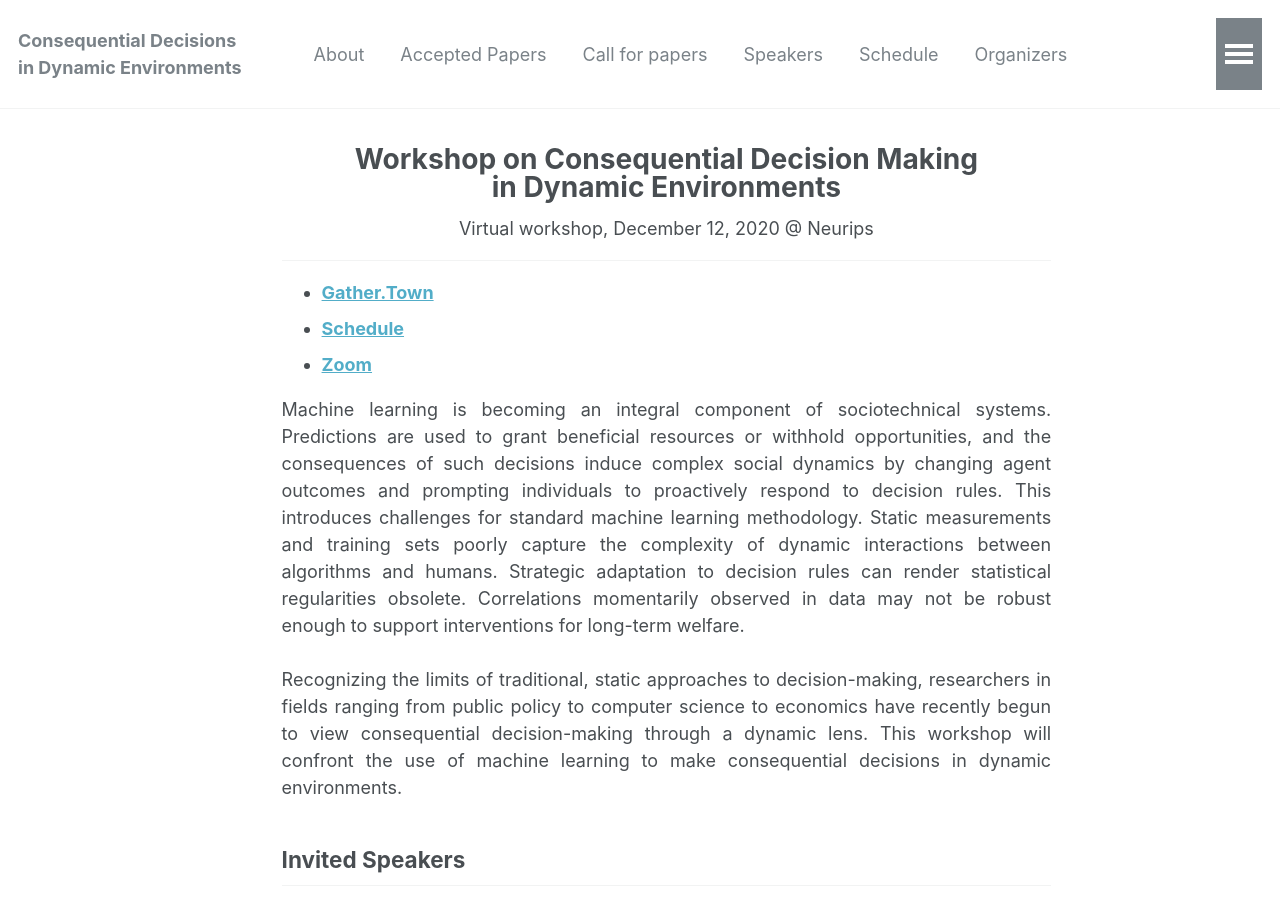
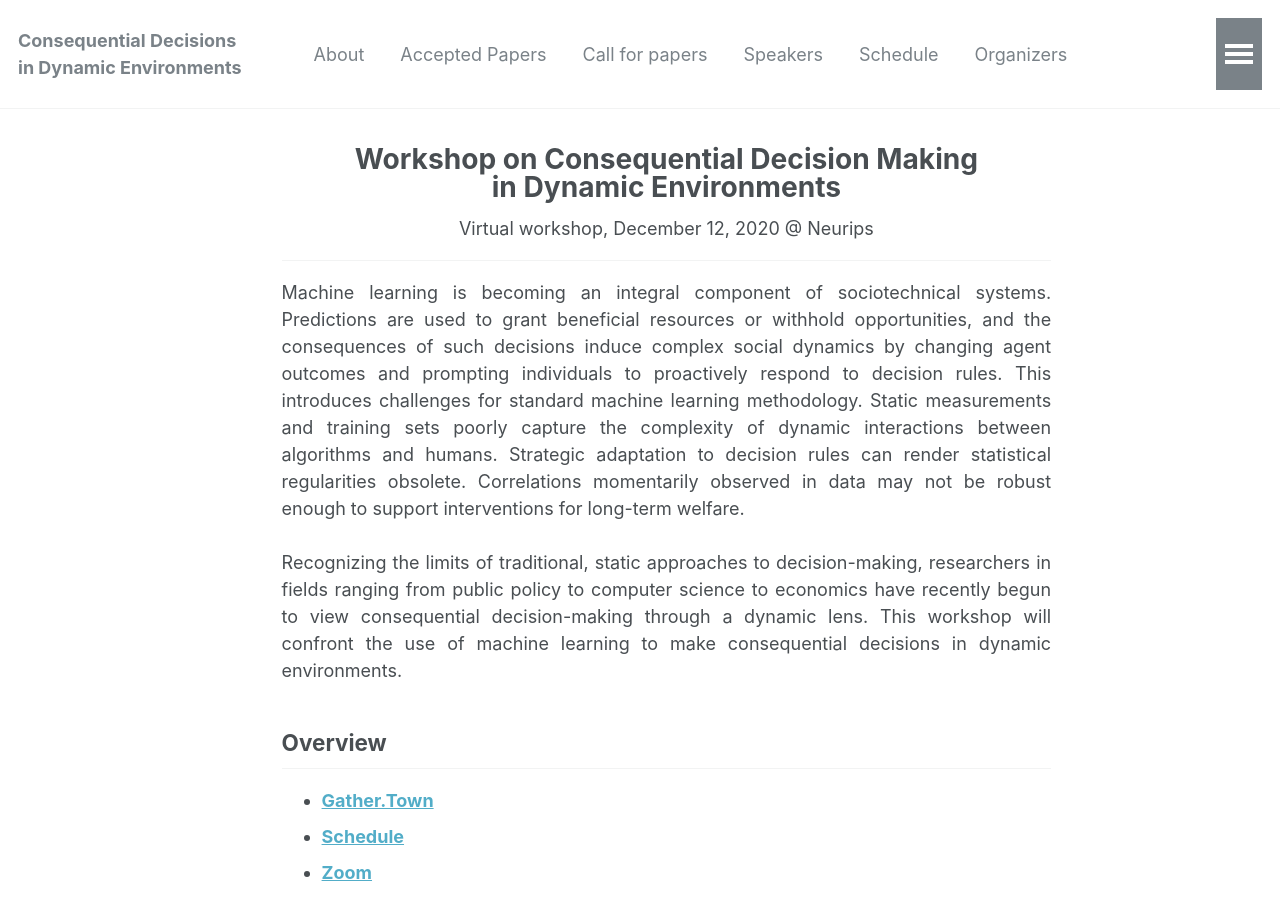
Before and after one commit to dynamicdecisions/dynamicdecisions, a Jekyll site: the page built from _pages/about.md, in a window 1280 px wide and 900 px high. Built offline with Jekyll 4.4.1, drawn with Linux system fonts in a browser that asks for light colours; part of the change alters nothing that is shown.

```diff
--- a/_pages/about.md
+++ b/_pages/about.md
@@ -10,10 +10,6 @@ redirect_from:
 ---
 <center> Virtual workshop, December 12, 2020 @ Neurips</center>
 ------
-
-* **[Gather.Town](https://neurips.gather.town/app/y2VG8424bFBvPFDn/CDDE)**
-* **[Schedule](https://neurips.cc/virtual/2020/protected/workshop_16117.html)**
-* **[Zoom](https://us02web.zoom.us/j/84555307675?pwd=bWdEalcvRC9ENFZkaW5IQTBpZGthUT09)**
 
 <p style="text-align: justify;">
 Machine learning is becoming an integral component of sociotechnical
@@ -34,6 +30,12 @@ dynamic lens. This workshop will confront the use of machine learning to make
 consequential decisions in dynamic environments.
 
 </p>
+
+Overview
+------
+* **[Gather.Town](https://neurips.gather.town/app/y2VG8424bFBvPFDn/CDDE)**
+* **[Schedule](https://neurips.cc/virtual/2020/protected/workshop_16117.html)**
+* **[Zoom](https://us02web.zoom.us/j/84555307675?pwd=bWdEalcvRC9ENFZkaW5IQTBpZGthUT09)**
 
 Invited Speakers
 ------
```
